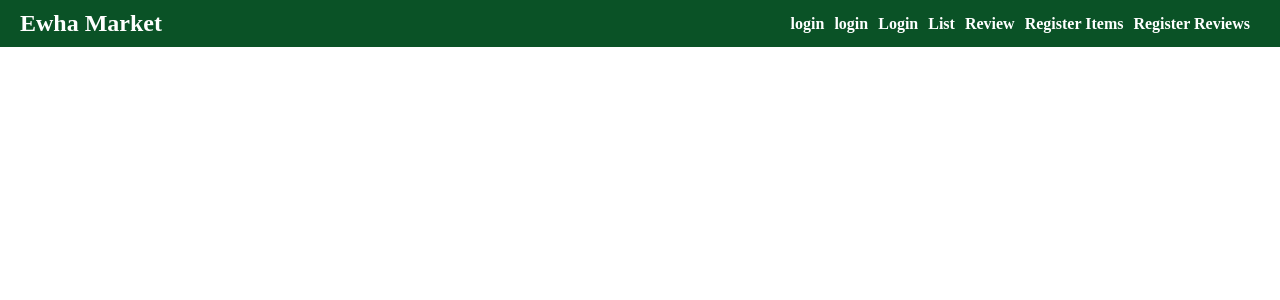
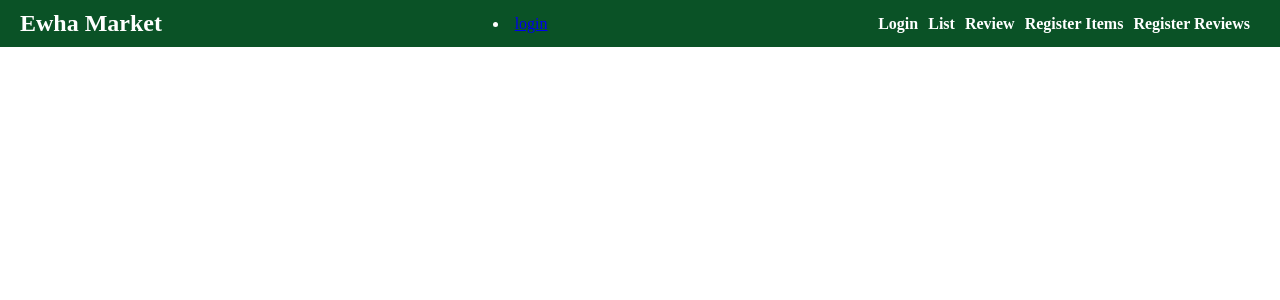
Before and after one commit to ewha-osp-doh/ewha-market, a Flask app: page / in a window 1280 px wide. Shown: the top 300 px of the page. Run offline with Flask 3, Linux system fonts and the light colour scheme.

Commit message:
Update index.html

```diff
--- a/templates/index.html
+++ b/templates/index.html
@@ -10,13 +10,12 @@
     <body>
         <nav>
             <div class="navbar__logo"><a href="">Ewha Market</a></div>
-              <ul class="navbar__menu">
-                <li><a href="/login" class="navbar__login">login</a></li>
-                {% if session['id'] %}
-                <li><a href="/logout" class="navbar__login"><b>{{session['id']}}님 반갑습니다!</b> logout</a></li>
-                {% else %}
-                <li><a href="/login" class="navbar__login">login</a></li>
-                {% endif %}
+            {% if not session['id'] %}
+            <li><a href="/login" class="navbar__login">login</a></li>
+            {% endif %}
+            {% if session['id'] %}
+            <li><a href="/logout"><b>{{ session['id'] }}</b>님 반갑습니다! logout</a></li>
+            {% endif %}
             <ul class="navbar__menu">
                 <li><a href="/login">Login</a></li>
                 <li><a href="/list">List</a></li>
```
